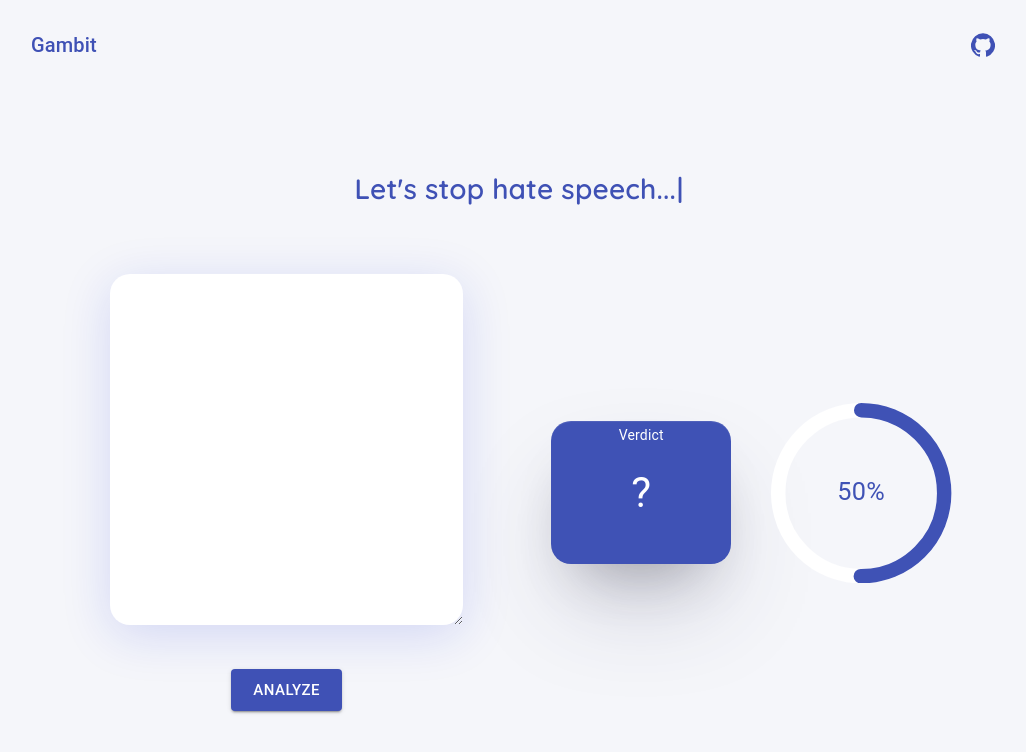
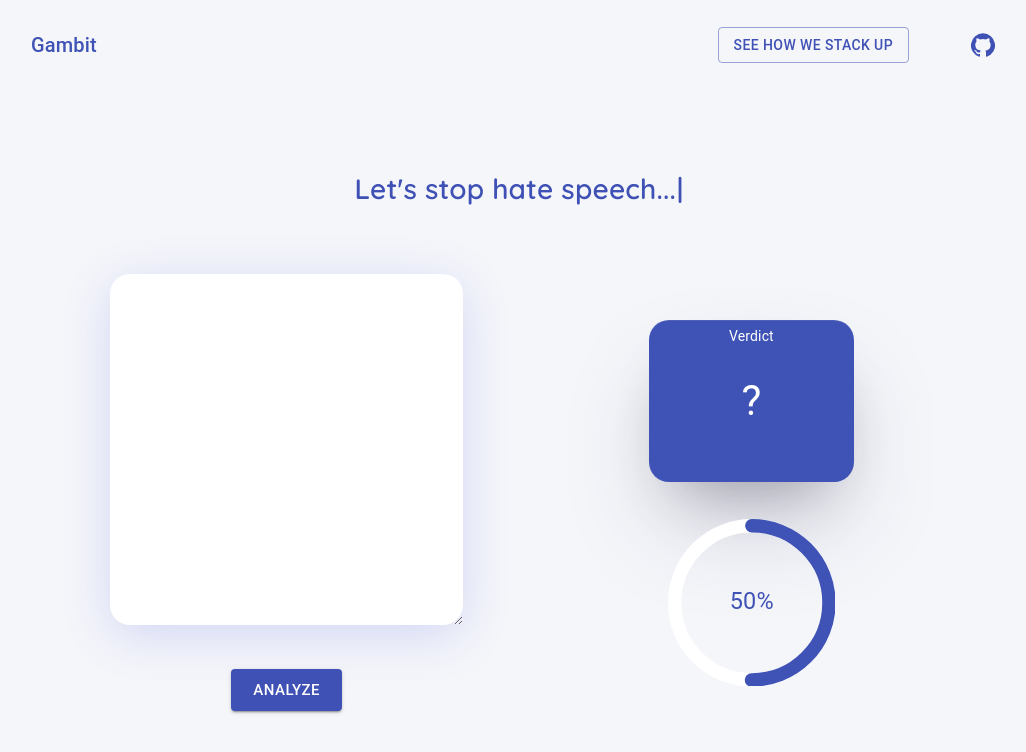
Before and after one commit to samaroo/gambitFrontEnd, a React (Create React App) app: page / in a window 1280 px wide. Shown: the top 752 px of the page, without its empty margins (121-1147 px from the left). Built offline with nearby package versions, Linux system fonts and the light colour scheme.

Commit message:
Fixed small sizing issue

```diff
--- a/package.json
+++ b/package.json
@@ -13,6 +13,7 @@
     "react-circular-progressbar": "^2.0.4",
     "react-dom": "16.14.0",
     "react-redux": "^7.2.3",
+    "react-router-dom": "^5.2.0",
     "react-scripts": "4.0.3",
     "redux-form": "^8.3.7",
     "redux-thunk": "^2.3.0",
--- a/src/Components/Containers/App.js
+++ b/src/Components/App.js
@@ -1,8 +1,9 @@
-import BackgroundPaper from './BackgroundPaper';
-import NavBar from '../NavBar';
+import BackgroundPaper from './MainPage/Containers/BackgroundPaper';
+import NavBar from './NavBar';
 import React from 'react';
 import Container from '@material-ui/core/Container';
 import { makeStyles } from '@material-ui/core/styles';
+import { BrowserRouter, Route } from 'react-router-dom';
 
 const useStyles = makeStyles((theme) => ({
     container: {
@@ -15,7 +16,7 @@ const useStyles = makeStyles((theme) => ({
     }
 }));
 
-function App() {
+const MainPage = (props) => {
 	const classes = useStyles();
 	return (
 		<Container className={classes.container}>
@@ -23,6 +24,23 @@ function App() {
 			<BackgroundPaper/>
 		</Container>
 	);
+};
+
+const AnalyticsPage = (props) => {
+	return (
+		<Container>
+			<NavBar/>
+		</Container>
+	);
+}
+
+function App() {
+	return (
+		<BrowserRouter>
+			<Route path='/' exact component={MainPage}/>
+			<Route path='/analytics' exact component={AnalyticsPage}/>
+		</BrowserRouter>
+	);
 }
 
 export default App;
--- a/src/Components/Containers/MainGrid.js
+++ b/src/Components/MainPage/Containers/MainGrid.js
@@ -1,11 +1,7 @@
-import Paper from '@material-ui/core/Paper';
 import Grid from '@material-ui/core/Grid';
 import { makeStyles } from '@material-ui/core/styles';
-import AnimatedType from '../AnimatedType';
 import MainForm from '../MainForm';
-import Confidence from '../Confidence';
 import Verdict from '../Verdict';
-import ProgressBar from 'react-animated-progress-bar';
 import { CircularProgressbarWithChildren as Progress, buildStyles } from 'react-circular-progressbar';
 import 'react-circular-progressbar/dist/styles.css';
 import { connect } from 'react-redux';
@@ -41,11 +37,11 @@ const MainGrid = (props) => {
                 <MainForm/>
             </Grid>
             <Grid item md={6} sm={12} className={classes.center}>
-                <Grid container className={classes.center} spacing={5} direction="column">
+                <Grid container className={classes.center} spacing={2} direction="column">
                     <Grid item xs={6} className={classes.center}>
                         <Verdict value={props.verdict}/>
                     </Grid>
-                    <Grid item xs={6} className={classes.center}>
+                    <Grid item xs={5} className={classes.center}>
                         <Progress
                             value={props.confidence}
                             minValue={0}
--- a/src/Components/NavBar.js
+++ b/src/Components/NavBar.js
@@ -11,6 +11,8 @@ import Zoom from '@material-ui/core/Zoom';
 import IconButton from '@material-ui/core/IconButton';
 import MenuIcon from '@material-ui/icons/Menu';
 import GitHubIcon from '@material-ui/icons/GitHub';
+import Button from '@material-ui/core/Button';
+import { Link } from 'react-router-dom'
 
 const useStylesScroll = makeStyles((theme) => ({
   root: {
@@ -57,11 +59,16 @@ const useStylesNav = makeStyles((theme) => ({
         color: theme.palette.primary.main,
         padding: '1% 10%'
     },
-    leftToolBar: {
-
-    },
     title: {
         flexGrow: 1,
+        textDecoration: "none",
+        color: "#3F52B5"
+    },
+    item: {
+        marginRight: "50px"
+    },
+    link: {
+        textDecoration: "none"
     }
 }));
 
@@ -75,10 +82,17 @@ export default function NavBar(props) {
                     {/* <IconButton edge="start" color="inherit" aria-label="menu">
                         <MenuIcon />
                     </IconButton> */}
-                    <Typography variant="h6" className={classes.title}>Gambit</Typography>
+                    <Link to='/' className={classes.title}>
+                        <Typography variant="h6" className={classes.title}>Gambit</Typography>
+                    </Link>
+                    <Link to='/analytics' className={classes.link}>
+                        <Button variant="outlined" color="primary" className={classes.item}>
+                            See How We Stack Up
+                        </Button>
+                    </Link>
                     <IconButton
                         aria-haspopup="true"
-                        onClick={()=>{}}
+                        onClick={()=>{window.location.href = 'https://github.com/samaroo/gambitFrontEnd';}}
                         color="inherit"
                     >
                         <GitHubIcon/>
--- a/src/index.js
+++ b/src/index.js
@@ -1,6 +1,6 @@
 import React from 'react';
 import ReactDOM from 'react-dom';
-import App from './Components/Containers/App';
+import App from './Components/App';
 
 //redux
 import {Provider} from 'react-redux'
```
Also changed, not shown: src/Components/MainPage/AnimatedType.js (renamed from src/Components/AnimatedType.js), src/Components/MainPage/Confidence.js (renamed from src/Components/Confidence.js), src/Components/MainPage/Containers/BackgroundPaper.js (renamed from src/Components/Containers/BackgroundPaper.js), src/Components/MainPage/MainForm.js (renamed from src/Components/MainForm.js), src/Components/MainPage/Verdict.js (renamed from src/Components/Verdict.js), 2 other files (tests, documents, lock files or other folders).
